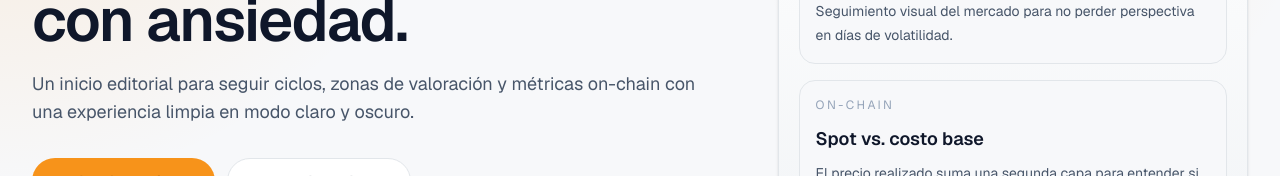
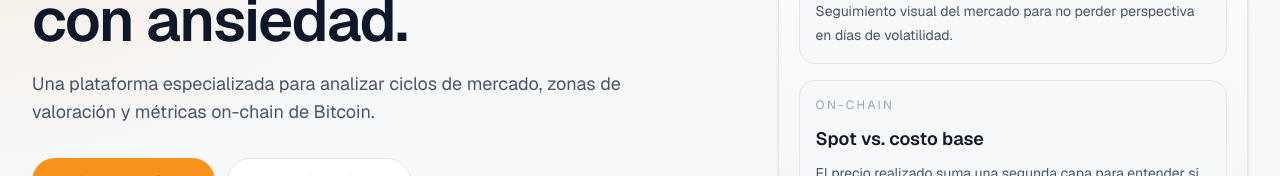
Before and after one commit to EmirMaya/BitcoinCharts, a Next.js app: page / in a window 1280 px wide. Shown: the part 406-582 px from the top of the page. Built offline with nearby package versions, Linux system fonts and the light colour scheme; no server answers.

Commit message:
Text change

```diff
--- a/app/page.tsx
+++ b/app/page.tsx
@@ -85,9 +85,8 @@ export default function Home() {
                 La portada para entender Bitcoin con contexto, no con ansiedad.
               </h1>
               <p className="max-w-2xl text-base leading-7 text-text-secondary sm:text-lg">
-                Un inicio editorial para seguir ciclos, zonas de valoración y
-                métricas on-chain con una experiencia limpia en modo claro y
-                oscuro.
+                Una plataforma especializada para analizar ciclos de mercado,
+                zonas de valoración y métricas on-chain de Bitcoin.
               </p>
             </div>
 
```
